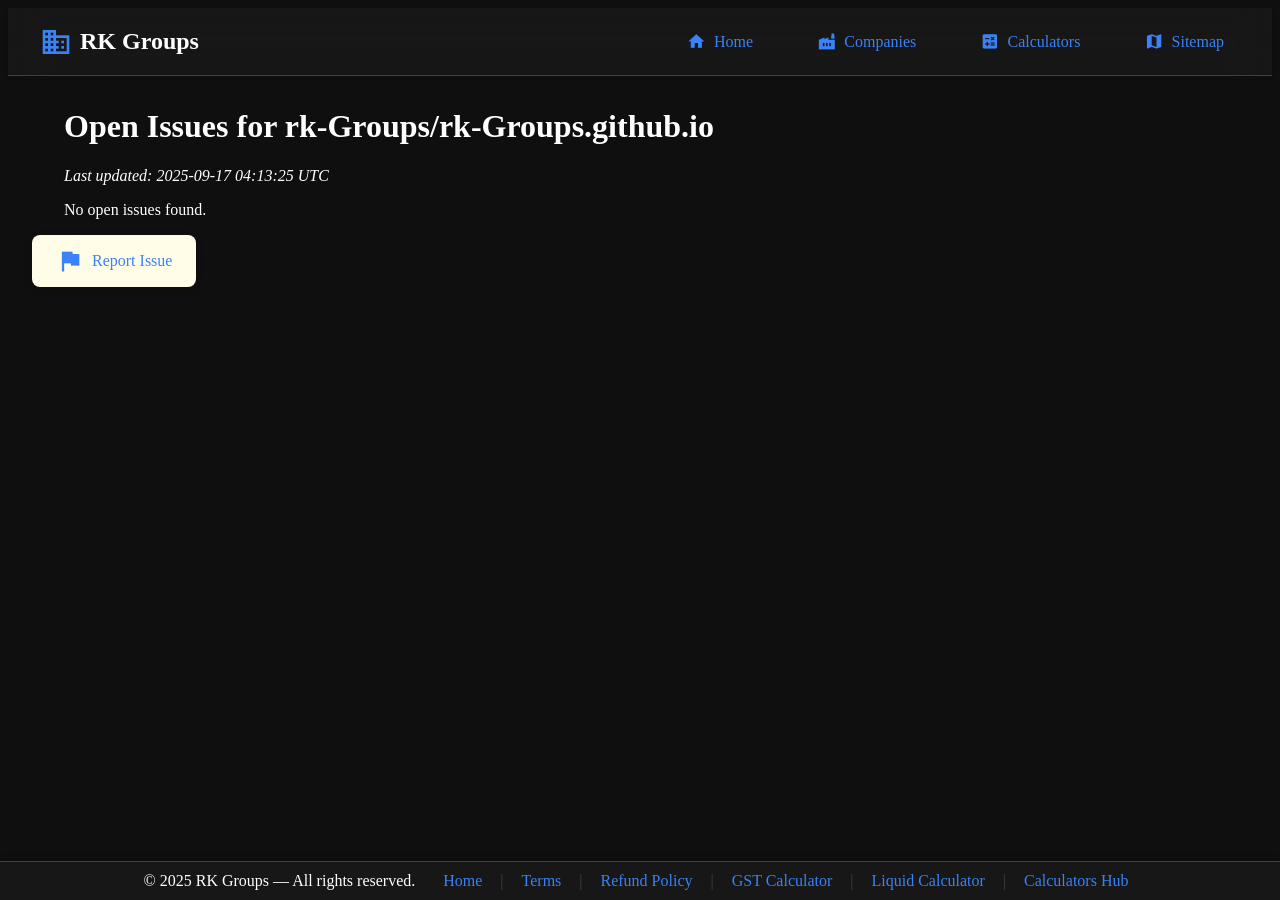
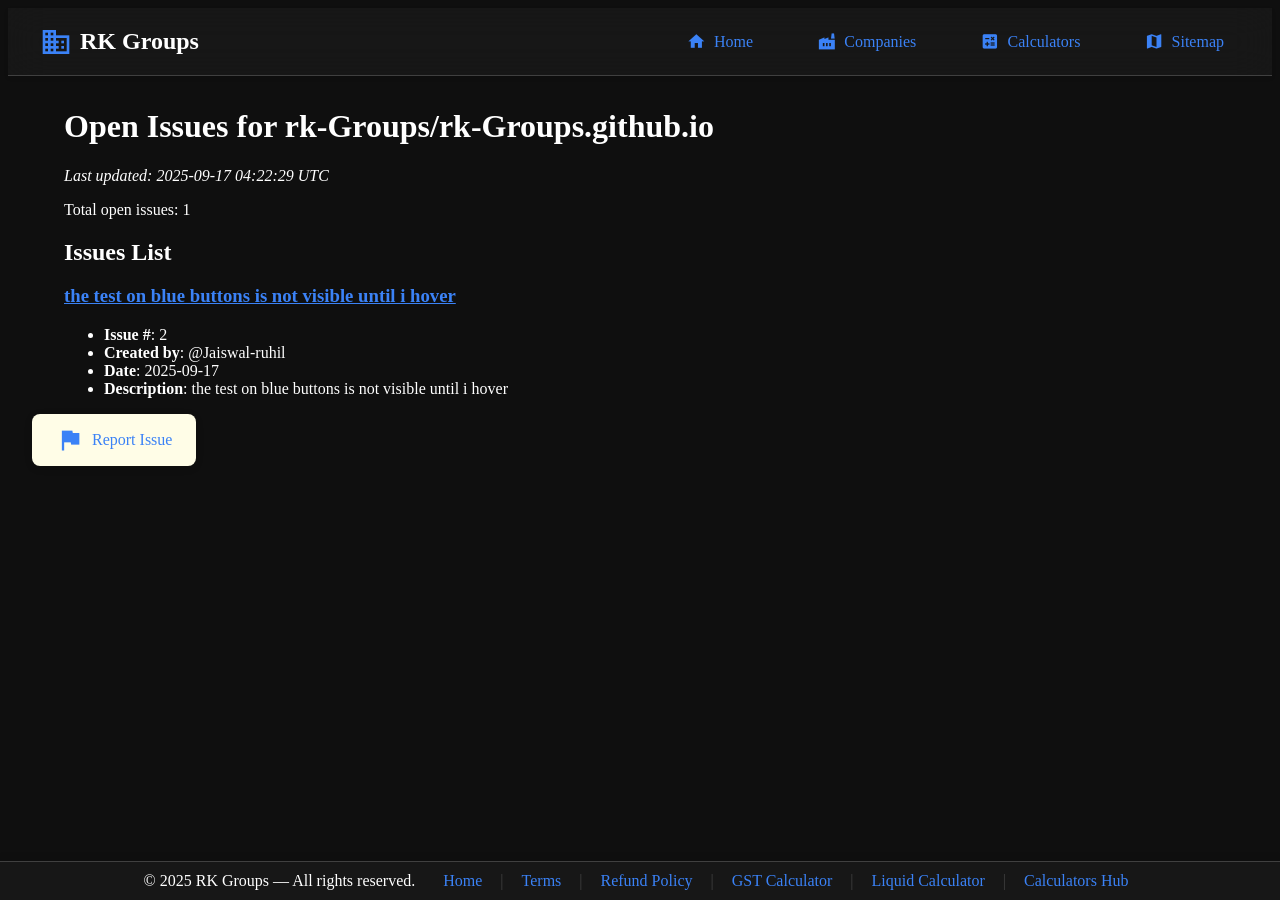
Before and after one commit to rk-Groups/rk-Groups.github.io, a Jekyll site: the page built from dev/issues.md, in a window 1280 px wide. Built offline with Jekyll 4.4.1, drawn with Linux system fonts in a browser that asks for light colours; our own code applies the rules of GitHub Pages for plain Markdown files.

Commit message:
chore: update dev/issues.md with latest open issues [auto]

```diff
--- a/dev/issues.md
+++ b/dev/issues.md
@@ -1,5 +1,13 @@
 # Open Issues for rk-Groups/rk-Groups.github.io
 
-*Last updated: 2025-09-17 04:13:25 UTC*
+*Last updated: 2025-09-17 04:22:29 UTC*
 
-No open issues found.
+Total open issues: 1
+
+## Issues List
+
+### [the test on blue buttons is not visible until i hover](https://github.com/rk-Groups/rk-Groups.github.io/issues/2)
+- **Issue #**: 2
+- **Created by**: @Jaiswal-ruhil
+- **Date**: 2025-09-17
+- **Description**: the test on blue buttons is not visible until i hover
```
